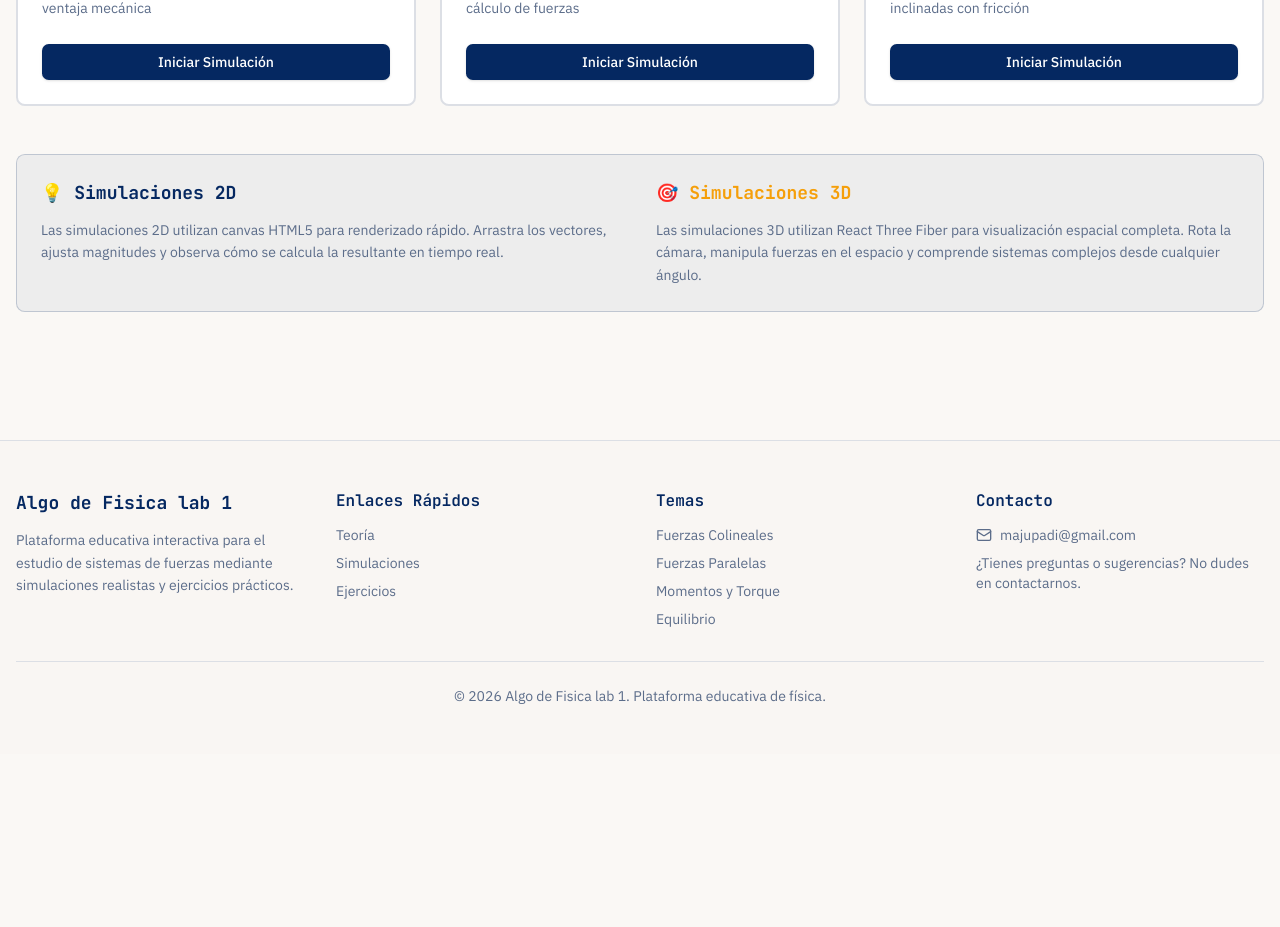
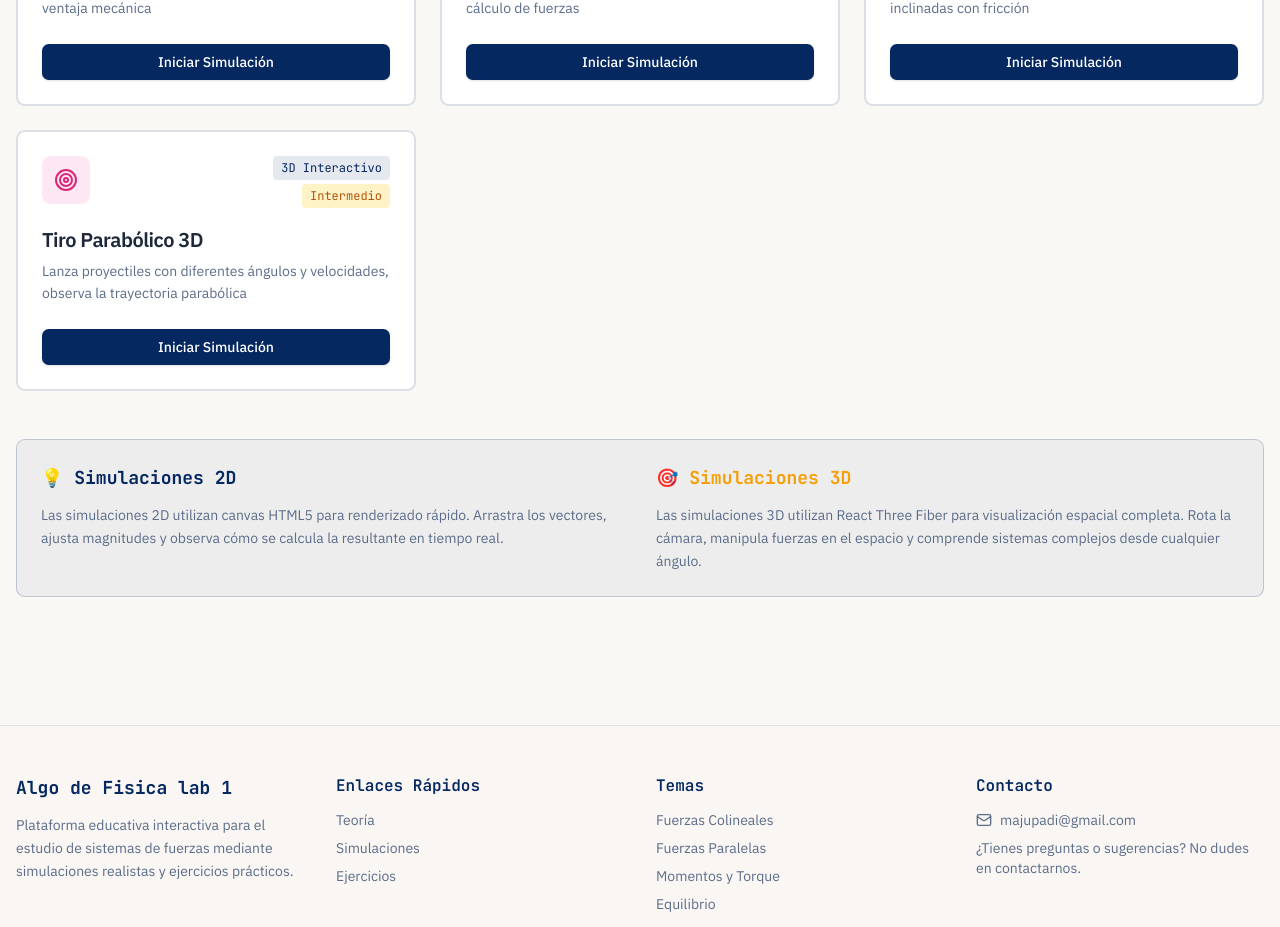
Before and after one commit to majupadi/sg-43c03eea-d287-4a2f-acf8-fc70100ae877-1778302350, a Next.js app: page /simulaciones in a window 1280 px wide. Shown: the part 1036-1963 px from the top of the page. Before the commit the page ends 1790 px from the top, so only its background shows below. Built offline with nearby package versions, Linux system fonts and the light colour scheme.

Commit message:
feat(ui): add projectile simulation to main menu

```diff
--- a/src/pages/simulaciones/index.tsx
+++ b/src/pages/simulaciones/index.tsx
@@ -3,7 +3,7 @@ import { Footer } from "@/components/Footer";
 import { Card, CardContent, CardDescription, CardHeader, CardTitle } from "@/components/ui/card";
 import { Button } from "@/components/ui/button";
 import { SEO } from "@/components/SEO";
-import { Box, TrendingUp, Triangle, Scale, RotateCw, Anchor, Wrench, Disc, TrendingDown } from "lucide-react";
+import { Box, TrendingUp, Triangle, Scale, RotateCw, Anchor, Wrench, Disc, TrendingDown, Target } from "lucide-react";
 import Link from "next/link";
 
 export default function SimulacionesIndex() {
@@ -107,6 +107,17 @@ export default function SimulacionesIndex() {
       color: "text-orange-600 dark:text-orange-400",
       bgColor: "bg-orange-100 dark:bg-orange-950",
     },
+    {
+      id: "proyectil",
+      title: "Tiro Parabólico 3D",
+      description: "Lanza proyectiles con diferentes ángulos y velocidades, observa la trayectoria parabólica",
+      icon: Target,
+      type: "3D Interactivo",
+      difficulty: "Intermedio",
+      href: "/simulaciones/proyectil-3d",
+      color: "text-pink-600 dark:text-pink-400",
+      bgColor: "bg-pink-100 dark:bg-pink-950",
+    },
   ];
 
   return (
```
